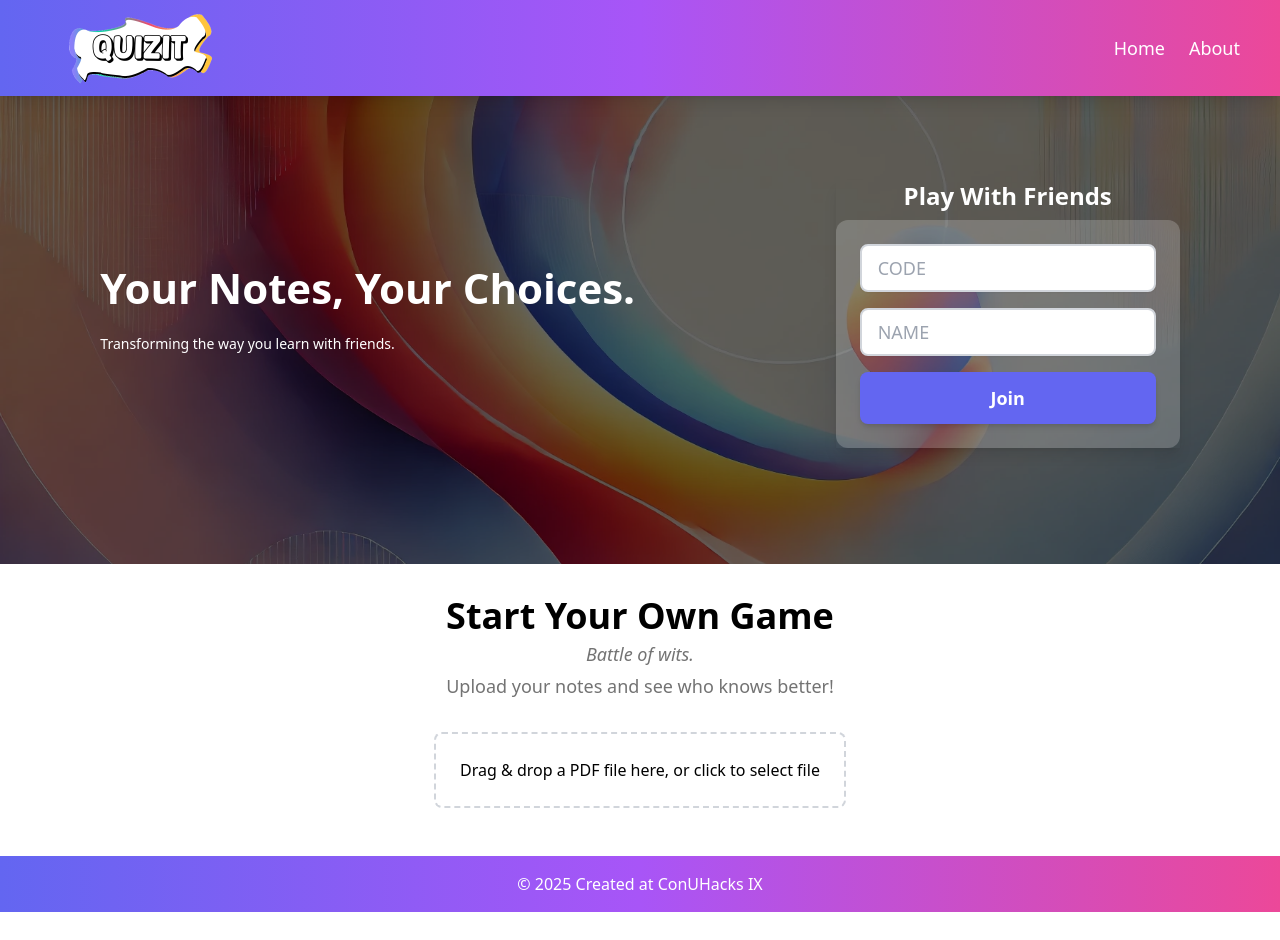
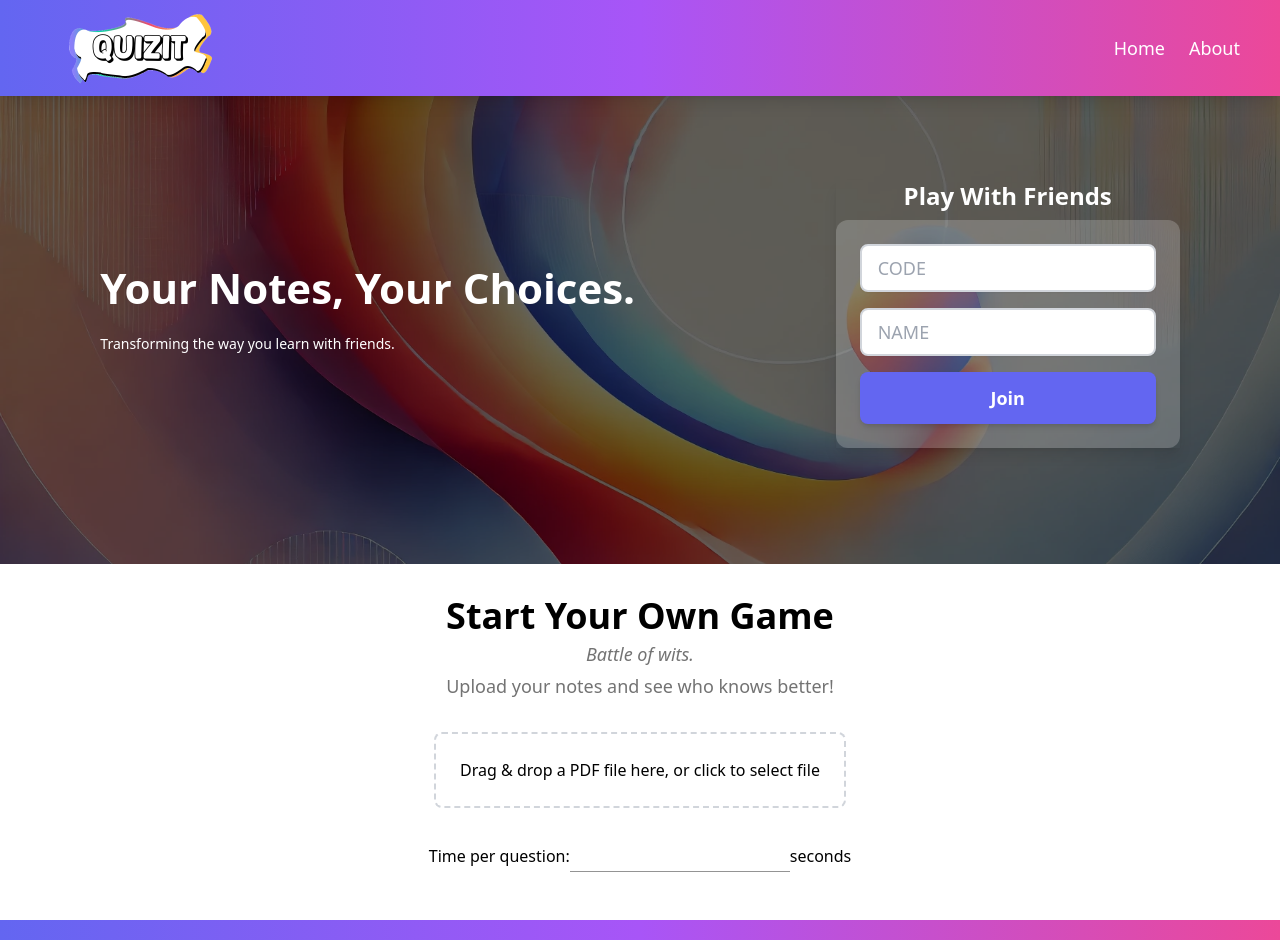
Before and after one commit to RenaudBernier/QuizTogether, a Next.js app in the folder quizapp/: page / in a window 1280 px wide. Shown: the top 940 px of the page. Before the commit the page ends 912 px from the top, so only its background shows below. Built offline with nearby package versions, Linux system fonts and the light colour scheme.

Commit message:
User can now set time / question

```diff
--- a/quizapp/package.json
+++ b/quizapp/package.json
@@ -9,6 +9,9 @@
     "lint": "next lint"
   },
   "dependencies": {
+    "@emotion/react": "^11.14.0",
+    "@emotion/styled": "^11.14.0",
+    "@mui/material": "^6.4.2",
     "@shadcn/ui": "^0.0.4",
     "autoprefixer": "^10.4.20",
     "firebase": "^11.2.0",
--- a/quizapp/src/app/Pages/[...ids]/page.jsx
+++ b/quizapp/src/app/Pages/[...ids]/page.jsx
@@ -8,7 +8,12 @@ import { getSession } from "@/app/quiz/player/[...ids]/page";
 import { useParams} from "next/navigation";
 import {doc, updateDoc} from "firebase/firestore";
 import {db} from "@/app/firebase";
+let timePerQuestion = Number(sessionStorage.getItem("timePerQuestion"));
+if (!timePerQuestion)
+    timePerQuestion = 20;
 // Other imports ...
+
+console.log("Time per question is now:", timePerQuestion);
 
 export default function Page() {
     const [data, setData] = useState(null);
@@ -52,7 +57,7 @@ export default function Page() {
     return !resultScreen ? (
         <div>
             <CardComponent prompt={currentQuestion.prompt} />
-            <TimerComponent setResultScreen={questionEnd} />
+            <TimerComponent setResultScreen={questionEnd} timePerQuestion={timePerQuestion} />
             <Options
                 answers={[
                     { answer: answers[0] },
--- a/quizapp/src/app/components/TimerComponent.jsx
+++ b/quizapp/src/app/components/TimerComponent.jsx
@@ -4,23 +4,26 @@ import { useTimer } from 'react-timer-hook';
 
 function MyTimer({ expiryTimestamp, setResultScreen }) {
   const {
+    minutes,
     seconds,
   } = useTimer({ expiryTimestamp, onExpire: () => setResultScreen(0) });
 
+  const time = seconds + minutes * 60;
 
   return (
     <div style={{textAlign: 'center'}}>
       <div style={{fontSize: '100px'}}>
-        <span>{seconds}</span>
+        <span>{time}</span>
       </div>
 
     </div>
   );
 }
 
-export default function TimerComponent({ setResultScreen }) {
+export default function TimerComponent({ setResultScreen, timePerQuestion }) {
   const time = new Date();
-  time.setSeconds(time.getSeconds() + 5); // 10 minutes timer
+  console.log("Time per question is NOW:", timePerQuestion);
+  time.setSeconds(time.getSeconds() + timePerQuestion);
   return (
     <div>
       <MyTimer expiryTimestamp={time} setResultScreen={setResultScreen} />
--- a/quizapp/src/app/page.js
+++ b/quizapp/src/app/page.js
@@ -3,18 +3,22 @@ import JoinQuiz from '../../components/JoinQuiz';
 import Welcome from '../../components/Welcome';
 import HeroBanner from './components/landing-page/HeroBanner';
 import FileDropzone from './dropzone component';
-import { useState } from 'react';
+import {useRef, useState} from 'react';
 import { useRouter } from 'next/navigation';
 import Loader from './components/landing-page/Loader';
+import { Input } from '@mui/material';
 
 export default function Home() {
   const [status, setStatus] = useState(0);
   const [loader, setLoader] = useState(false);
+  const timePerQuestion = useRef(null);
   const router = useRouter(); // Initialize Next.js Router
 
   const handleNext = () => {
     console.log("Next button clicked!");
     const id = sessionStorage.getItem("id");
+    sessionStorage.setItem("timePerQuestion", timePerQuestion.current.value);
+    console.log("Time per question set to:", timePerQuestion.current.value);
 
     if (id) {
       router.push(`/quiz/host/${id}`); // Navigate without refresh
@@ -27,8 +31,19 @@ export default function Home() {
         <main className="flex flex-col justify-center gap-[32px] items-center min-h-screen text-center pt-16 md:pt:16 mx-auto ">
           <HeroBanner />
           <Welcome />
-          <section className="flex flex-col md:flex-row gap-8 pb-12">
+          <section className="flex flex-col gap-8 pb-12 items-center">
             <FileDropzone setStatus={setStatus} setLoader={setLoader} />
+              <div className="flex items-center" >
+                  <p>Time per question:</p>
+                      <Input inputProps={{
+                  className: 'text-center bg-gray-100 w-12 rounded-md',
+              }}
+                             inputRef={timePerQuestion}
+                             type={"number"}></Input>
+                  <p>seconds</p>
+
+              </div>
+
           {/* Next Button: Only show if status is 1 */}
             {status === 1 ? (
               <button
--- a/quizapp/src/app/quiz/player/[...ids]/anwerPage.js
+++ b/quizapp/src/app/quiz/player/[...ids]/anwerPage.js
@@ -65,7 +65,7 @@ export default function AnswerPage({ name, sessionId, sessionData }) {
     };
 
     return (
-        <div className="flex flex-col items-center justify-center min-h-screen p-4">
+        <div className="flex flex-col items-center justify-center p-4">
 
             <div className="grid grid-cols-1 sm:grid-cols-2 gap-6 w-full max-w-2xl">
                 {answers.map((answer, index) => (
--- a/quizapp/src/app/quiz/player/[...ids]/page.js
+++ b/quizapp/src/app/quiz/player/[...ids]/page.js
@@ -47,8 +47,8 @@ export default async function Page({
     await handlePlayerJoin(...ids, sessionData);
 
     return (
-        <div className="w-full pt-24">
-            <div className="w-full h-20 text-[48px] font-bold text-white flex items-center justify-center bg-indigo-500 uppercase">
+        <div className="w-full min-h-screen pt-24">
+            <div className="g-0 m-0 w-full h-20 text-[48px] font-bold text-white flex items-center justify-center bg-indigo-500 uppercase">
             {ids[1]}
             </div>
             {/* <div className="w-full h-8 text-[24px] font-bold text-white flex items-center justify-center bg-emerald-500 uppercase mb-4">
```
Also changed, not shown: 2 other files (tests, documents, lock files or other folders).
